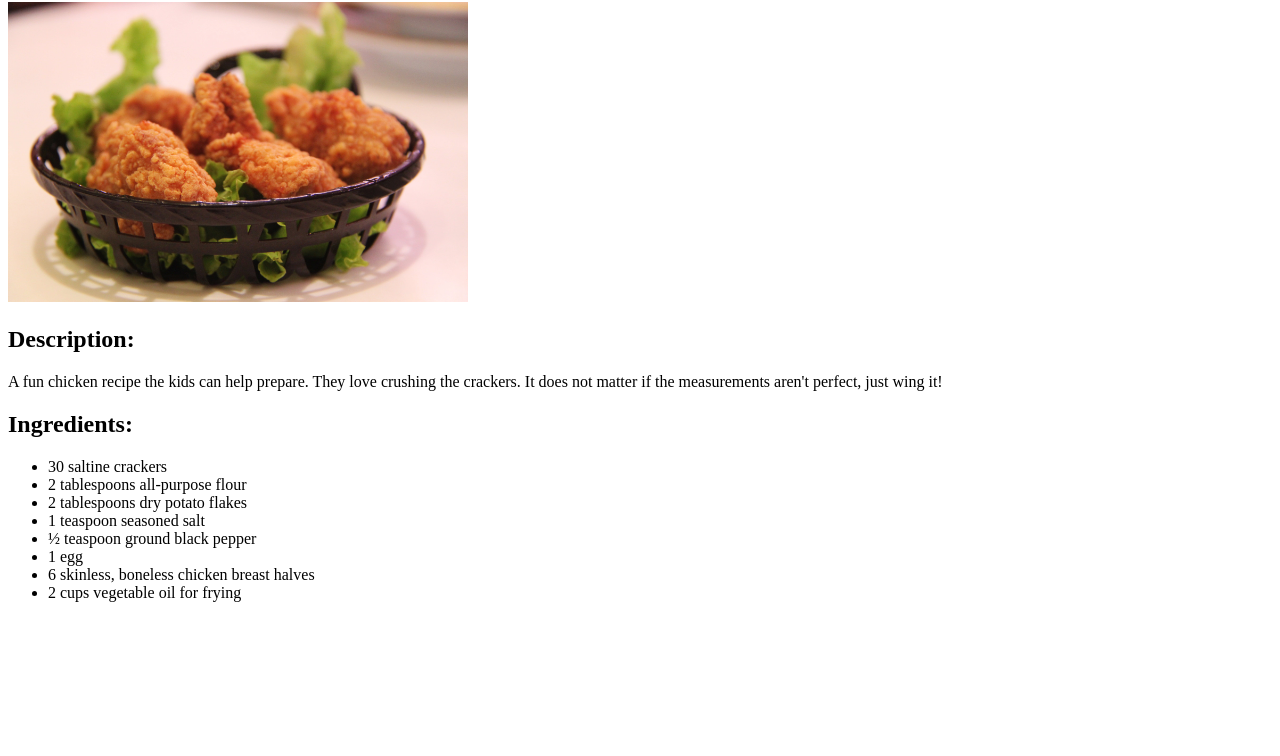
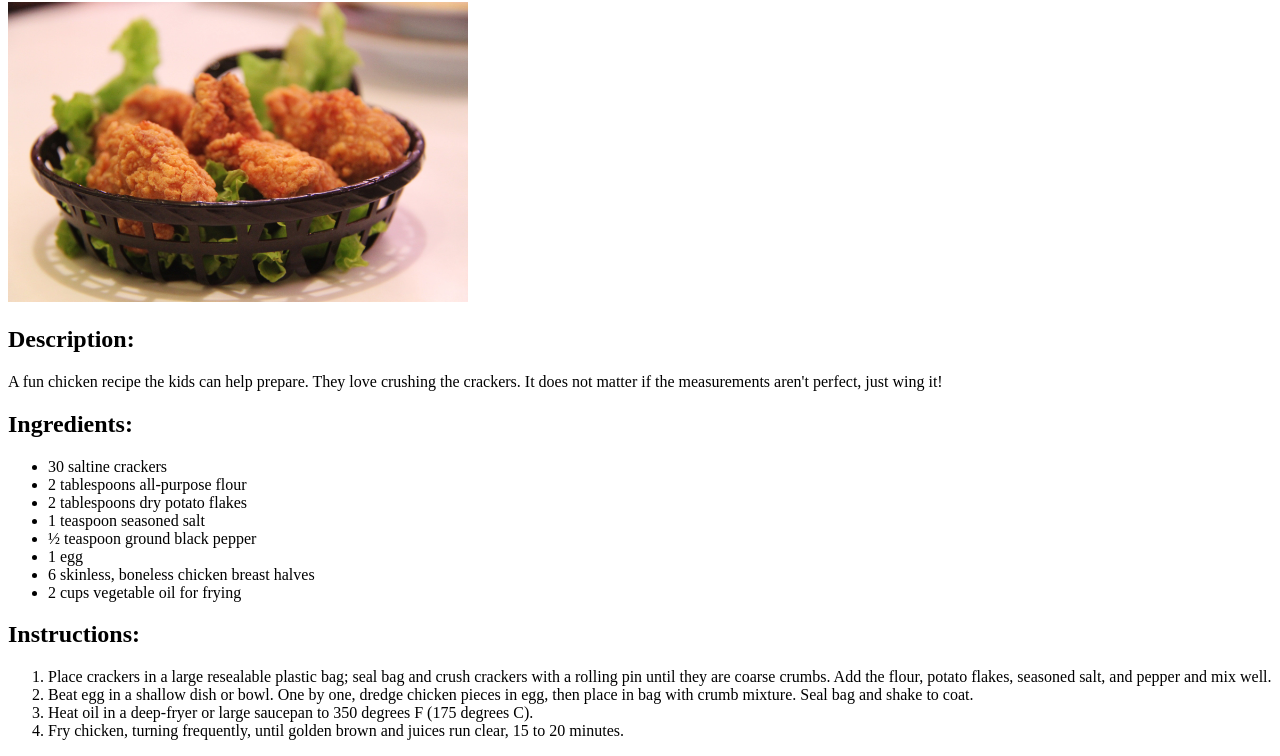
Before and after one commit to terga17/odin-recipes, a plain HTML site: page recipes/fried-chicken.html in a window 1280 px wide. Shown: the part 78-834 px from the top of the page. Before the commit the page ends 800 px from the top, so only its background shows below. Drawn offline with Linux system fonts and the light colour scheme.

Commit message:
Added a how to ordered step lis

```diff
--- a/recipes/fried-chicken.html
+++ b/recipes/fried-chicken.html
@@ -22,5 +22,13 @@
         <li>6 skinless, boneless chicken breast halves</li>
         <li>2 cups vegetable oil for frying</li>
     </ul>
+
+    <h2>Instructions:</h2>
+    <ol>
+        <li>Place crackers in a large resealable plastic bag; seal bag and crush crackers with a rolling pin until they are coarse crumbs. Add the flour, potato flakes, seasoned salt, and pepper and mix well.</li>
+        <li>Beat egg in a shallow dish or bowl. One by one, dredge chicken pieces in egg, then place in bag with crumb mixture. Seal bag and shake to coat.</li>
+        <li>Heat oil in a deep-fryer or large saucepan to 350 degrees F (175 degrees C).</li>
+        <li>Fry chicken, turning frequently, until golden brown and juices run clear, 15 to 20 minutes.</li>
+    </ol>
 </body>
 </html>
```
